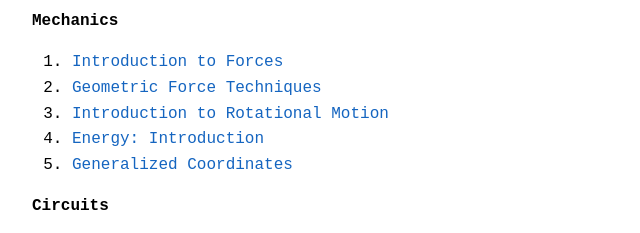
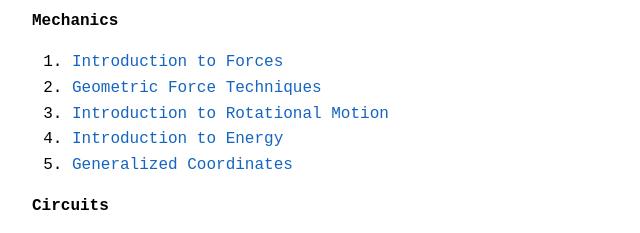
Before and after one commit to EmilRyd/rwanda-physics-olympiad, a website: page practice.html in a window 1280 px wide. Shown: the part 960-1193 px from the top of the page, 208-848 px from the left. Drawn offline with nearby package versions, Linux system fonts and the light colour scheme; some icons are missing.

Commit message:
introduction to energy

```diff
--- a/practice.html
+++ b/practice.html
@@ -83,7 +83,7 @@
           <li><a href="handouts/II_Introduction_to_Forces.pdf" target="_blank">Introduction to Forces</a></li>
           <li><a href="handouts/III_Geometric_Force_Techniques_compr.pdf" target="_blank">Geometric Force Techniques</a></li>
           <li><a href="handouts/IV_Introduction_to_Rotational_Motion.pdf" target="_blank">Introduction to Rotational Motion</a></li>
-          <li><a href="handouts/V_Energy_Introduction.pdf" target="_blank">Energy: Introduction</a></li>
+          <li><a href="handouts/V_Energy_Introduction.pdf" target="_blank">Introduction to Energy</a></li>
           <li><a href="handouts/VI Generalized coordinate.pdf" target="_blank">Generalized Coordinates</a></li>
         </ol>
         <strong>Circuits</strong>
```
